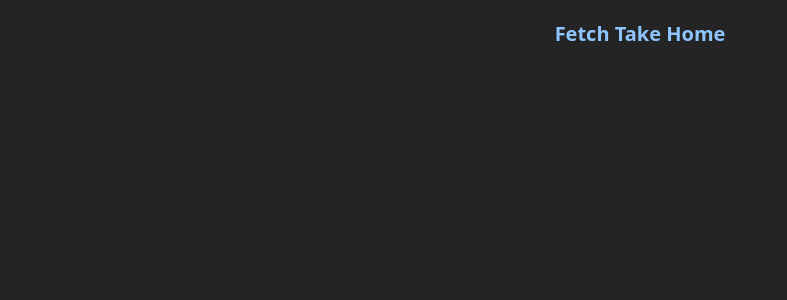
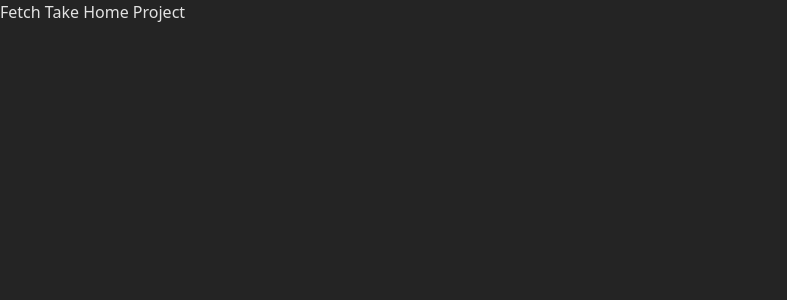
Before and after one commit to korymfargo/kory-fetch-takehome, a React (Vite) app: page / in a window 1280 px wide. Shown: the top 300 px of the page, without its empty margins (0-787 px from the left). Built offline with nearby package versions, Linux system fonts and the light colour scheme.

Commit message:
ts/vite config, Login Page Template

```diff
--- a/package.json
+++ b/package.json
@@ -18,6 +18,7 @@
   },
   "devDependencies": {
     "@eslint/js": "^9.21.0",
+    "@types/node": "^22.13.10",
     "@types/react": "^19.0.10",
     "@types/react-dom": "^19.0.4",
     "@types/react-router-dom": "^5.3.3",
--- a/src/App.tsx
+++ b/src/App.tsx
@@ -1,8 +1,13 @@
+import { BrowserRouter, Route, Routes } from "react-router-dom";
+import Login from '@pages/Login'
+
 function App() {
   return (
-    <div className="text-center text-blue-300 font-bold text-xl m-5">
-      Fetch Take Home
-    </div>
+    <BrowserRouter>
+      <Routes>
+        <Route path="/" element={<Login />} />
+      </Routes>
+    </BrowserRouter>
   );
 }
 
--- /dev/null
+++ b/src/pages/Login.tsx
@@ -0,0 +1,5 @@
+function Login() {
+  return <>Fetch Take Home Project</>;
+}
+
+export default Login;
--- a/vite.config.ts
+++ b/vite.config.ts
@@ -1,8 +1,14 @@
 import { defineConfig } from "vite";
 import react from "@vitejs/plugin-react";
 import tailwindcss from "@tailwindcss/vite";
+import path from "path";
 
 // https://vite.dev/config/
 export default defineConfig({
   plugins: [react(), tailwindcss()],
+  resolve: {
+    alias: {
+      "@pages": path.resolve(__dirname, "src/pages"),
+    },
+  },
 });
```
Also changed, not shown: tsconfig.app.json (+7 -3 lines), 1 other file (tests, documents, lock files or other folders).
